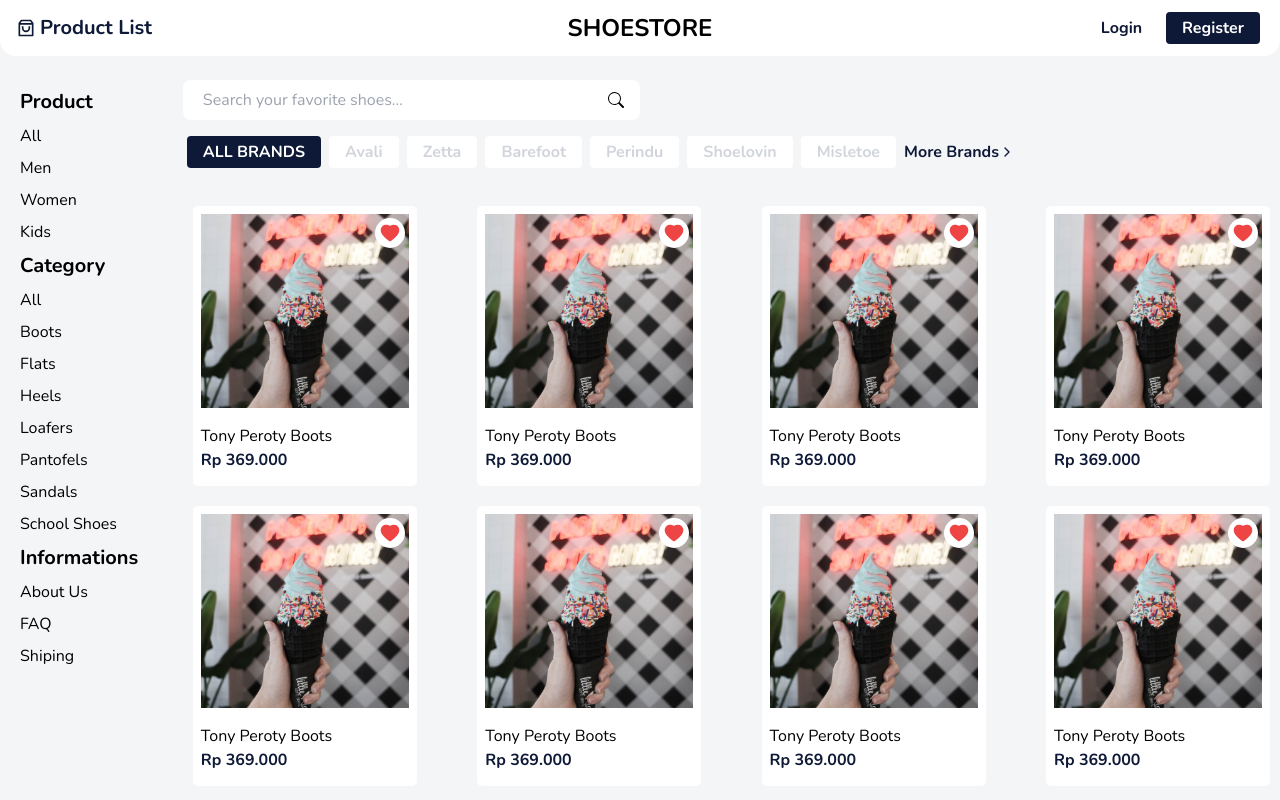
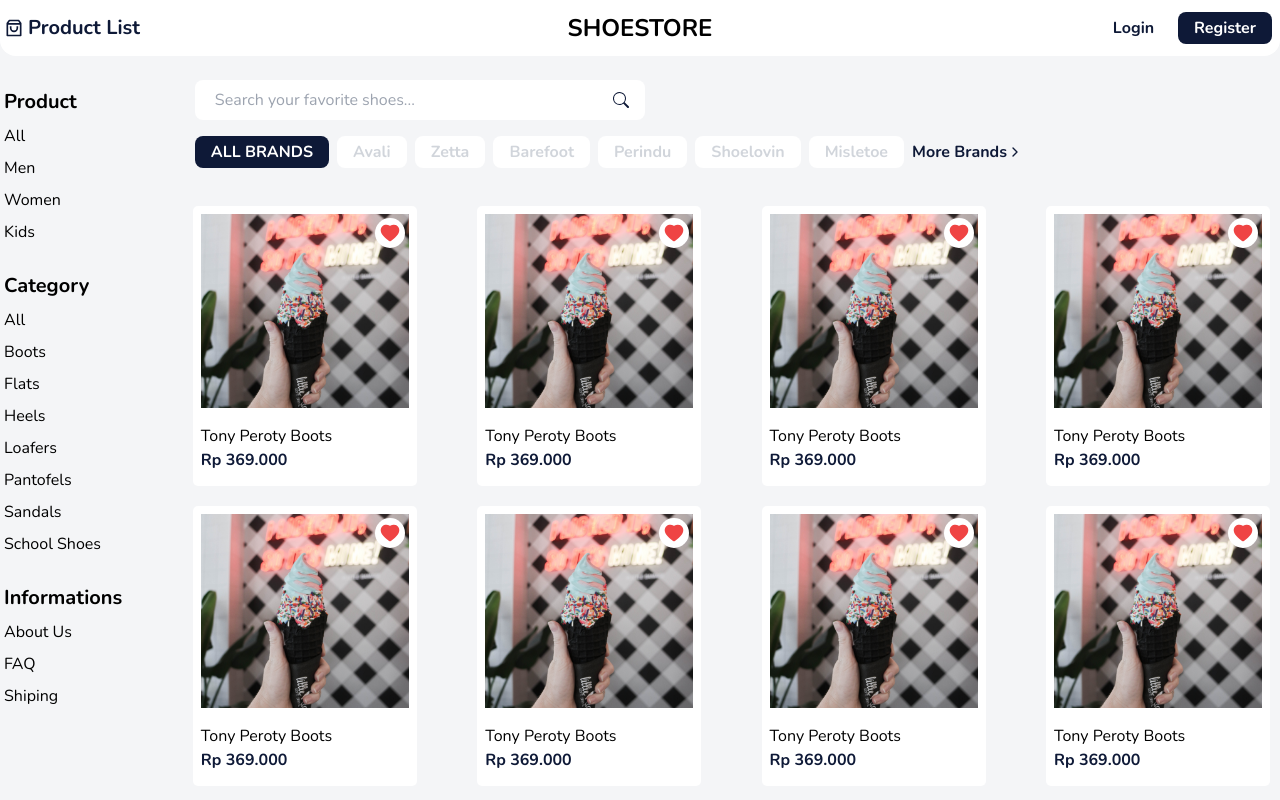
Before and after one commit to rizalyoga/shoestore, a Next.js app: page /listproduct in a window 1280 px wide. Shown: the top 800 px of the page. Built offline with nearby package versions, Linux system fonts and the light colour scheme.

Commit message:
fix brand filter & search col

```diff
--- a/components/buttons/active-buttons.jsx
+++ b/components/buttons/active-buttons.jsx
@@ -3,7 +3,7 @@ import React from "react";
 const ActiveButton = ({ titleButton }) => {
   return (
     <>
-      <button className="font-bold text-center bg-navy hover:bg-blue-900 active:bg-navy focus:outline-none border-0 py-1 px-4 rounded text-white mx-1">{titleButton}</button>
+      <button className="font-bold text-center bg-navy hover:bg-blue-900 active:bg-navy focus:outline-none border-0 py-1 px-4 rounded-lg text-white mx-1">{titleButton}</button>
     </>
   );
 };
--- a/components/buttons/secondary-filter-btn.jsx
+++ b/components/buttons/secondary-filter-btn.jsx
@@ -3,7 +3,7 @@ import React from "react";
 const SecondaryFilterBtn = ({ titleButton }) => {
   return (
     <>
-      <button className="text-gray-300 bg-white focus:outline-none focus:bg-navy active:bg-navy active:text-white font-bold active:bg-gray-100 hover:bg-navy py-1 px-4 mx-1 my-2 rounded">{titleButton}</button>
+      <button className="text-gray-300 bg-white focus:outline-none focus:bg-navy active:bg-navy active:text-white active:bg-gray-100 font-bold hover:bg-navy hover:text-white py-1 px-4 mx-1 my-2 rounded-lg">{titleButton}</button>
     </>
   );
 };
--- a/components/buttons/secondary-nav-btn.jsx
+++ b/components/buttons/secondary-nav-btn.jsx
@@ -3,7 +3,7 @@ import React from "react";
 const SecondaryNavBtn = ({ titleButton }) => {
   return (
     <>
-      <button className="text-navy focus:outline-none font-bold active:bg-gray-100 hover:border-2 border-navy text-navy py-1 px-4 mx-1 rounded">{titleButton}</button>
+      <button className="text-navy focus:outline-none font-bold active:bg-gray-100 hover:border-2 border-navy text-navy py-1 px-4 mx-1 rounded-lg">{titleButton}</button>
     </>
   );
 };
--- a/components/cards/card.jsx
+++ b/components/cards/card.jsx
@@ -11,7 +11,7 @@ const Card = ({ content }) => {
   };
 
   return (
-    <div className="cards w-full flex flex-wrap flex-row mt-5 flex-1 md:justify-between md:container md:mx-auto ">
+    <div className="cards w-full flex flex-wrap flex-row mt-5 flex-1 justify-between md:container md:mx-auto ">
       {content.map((product, ind) => (
         <div className={styles["container-card"]} key={ind}>
           <div className={styles["image-container"]}>
--- a/components/navbar/navbar.jsx
+++ b/components/navbar/navbar.jsx
@@ -20,7 +20,7 @@ const Navbar = () => {
 
   return (
     <nav className="z-50 fixed top-0 bg-white w-full rounded-b-2xl h-14">
-      <div className="px-4 mx-auto flex justify-between items-center h-full" style={{ maxWidth: "1440px" }}>
+      <div className="px-1 mx-auto flex justify-between items-center h-full" style={{ maxWidth: "1440px" }}>
         <div className="w-3/12 md:w-4/12 flex items-center text-navy font-bold">
           <RiShoppingBag3Line className="text-2xl md:text-xl " />
           {router.asPath === "/listproduct" ? (
--- a/components/pages/Home/index.jsx
+++ b/components/pages/Home/index.jsx
@@ -8,7 +8,7 @@ import FilterCol from "../../filter-col/index.jsx";
 const Home = () => {
   return (
     <Layout>
-      <div className="mx-auto mt-20 filter-row lg:mx-2 flex items-center flex-col justify-between lg:flex-row">
+      <div className="mx-auto mt-20 filter-row lg:mx-2 flex flex-col items-center justify-between lg:flex-row">
         <div className="filter-col w-full lg:w-9/12">
           <FilterCol />
         </div>
@@ -25,7 +25,7 @@ const Home = () => {
         </div>
       </div>
       <Card content={bestSeller} />
-      <div className="mid-banner mt-5 mx-3 lg:mx-2">
+      <div className="mid-banner mt-5 mx-3">
         <img src="./mid-banner.png" alt="midle-banner" className="rounded-lg" />
       </div>
       <Card content={trending} />
--- a/components/pages/Product-List/Product-List.jsx
+++ b/components/pages/Product-List/Product-List.jsx
@@ -16,8 +16,8 @@ const ProductList = () => {
 
   return (
     <Layout>
-      <div className="mx-auto mt-20 filter-row mx-2">
-        <div className="search-col w-full lg:w-5/12">
+      <div className="filter-row mt-20 lg:mx-2">
+        <div className="search-col lg:mx-1 lg:w-5/12">
           <Search />
         </div>
         <div className="filter-col w-full">
--- a/components/search-col/index.jsx
+++ b/components/search-col/index.jsx
@@ -6,7 +6,7 @@ const SearchCol = () => {
 
   return (
     <form className="flex items-center mx-5 lg:mx-0">
-      <input className="w-full rounded-lg h-10 p-5 bg-white" type="search" value={term} onChange={(e) => setTerm(e.target.value)} placeholder="Search your favorite shoes..." /> <BsSearch className="-ml-8" />
+      <input className="w-full rounded-lg h-10 p-5 bg-white" type="search" value={term} onChange={(e) => setTerm(e.target.value)} placeholder="Search your favorite shoes..." /> <BsSearch className="-ml-8 text-navy" />
     </form>
   );
 };
--- a/components/sidebar/sidebar.jsx
+++ b/components/sidebar/sidebar.jsx
@@ -4,19 +4,24 @@ import { product, category, informations } from "./list-menu";
 const Sidebar = () => {
   return (
     <aside className="lg:w-2/12 h-screen hidden lg:block">
-      <div className="container  h-full flex flex-col pt-20 pl-5">
+      <div className="container  h-full flex flex-col mt-20 pl-1">
+        <div className="product-col mb-5">
           {product.map((list, ind) => (
             <div className="product mt-2" key={ind}>
               <h2 className="font-bold text-xl">{list.title}</h2>
               <a href="#">{list.menu}</a>
             </div>
           ))}
+        </div>
+        <div className="category-col mb-5">
           {category.map((list, ind) => (
             <div className="category mt-2" key={ind}>
               <h2 className="font-bold text-xl">{list.title}</h2>
               <a href="#">{list.menu}</a>
             </div>
           ))}
+        </div>
+        <div className="informations-col mb-5">
           {informations.map((list, ind) => (
             <div className="information mt-2" key={ind}>
               <h2 className="font-bold text-xl">{list.title}</h2>
@@ -24,6 +29,7 @@ const Sidebar = () => {
             </div>
           ))}
         </div>
+      </div>
     </aside>
   );
 };
```
Lines whose indentation alone changed are shown as unchanged.
